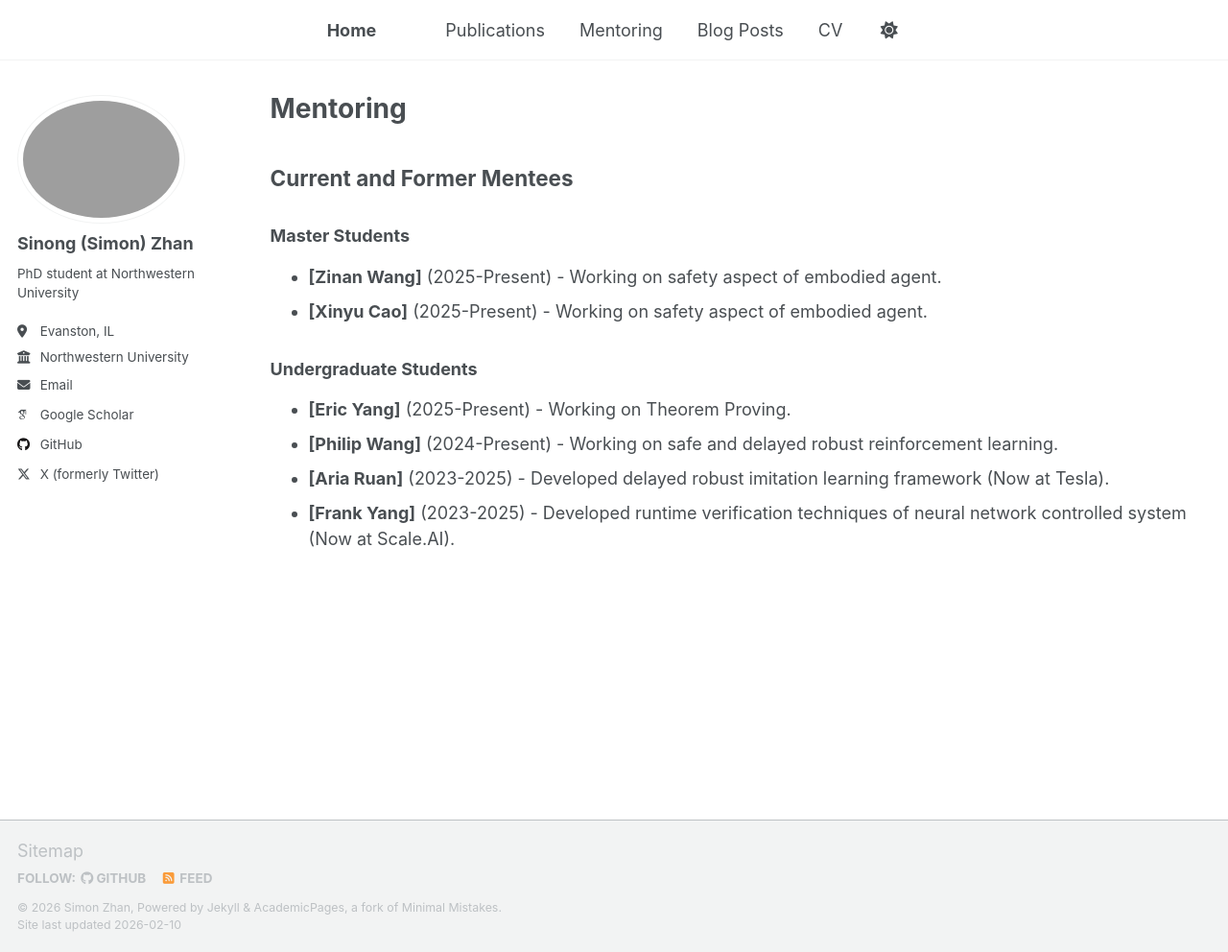
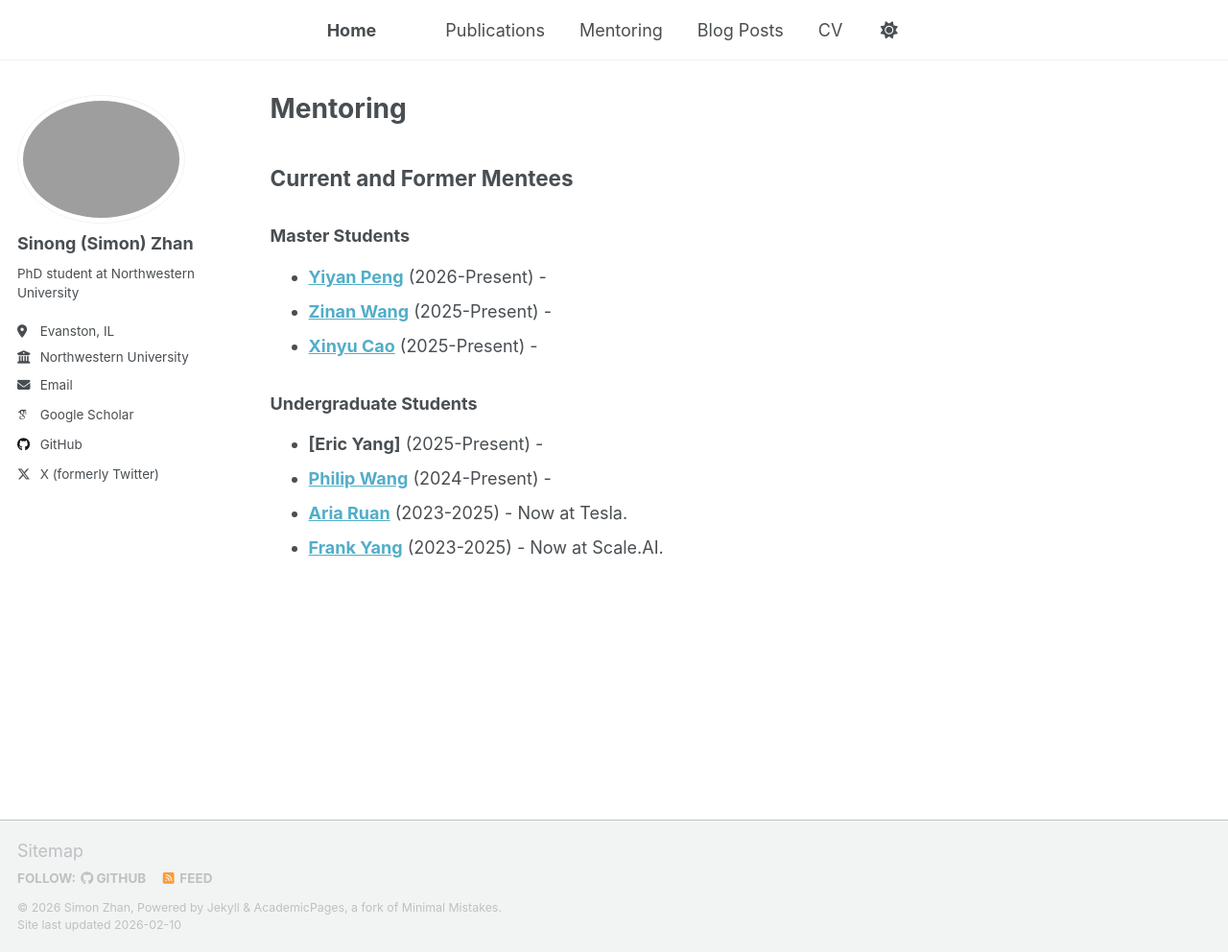
Before and after one commit to SimonZhan-code/SimonZhan-code.github.io, a Jekyll site: the page built from _pages/mentoring.md, in a window 1280 px wide and 992 px high. Shown: the whole window at 96% size. Built offline with Jekyll 4.4.1, drawn with Linux system fonts in a browser that asks for light colours; some web fonts are replaced; a script that is not in the unit is left out.

Commit message:
update current student profile

```diff
--- a/_pages/mentoring.md
+++ b/_pages/mentoring.md
@@ -8,11 +8,12 @@ author_profile: true
 ## Current and Former Mentees
 
 ### Master Students
-- **[Zinan Wang]** (2025-Present) - Working on safety aspect of embodied agent.
-- **[Xinyu Cao]** (2025-Present) - Working on safety aspect of embodied agent.
+- **[Yiyan Peng](https://666harrypeng.github.io/)** (2026-Present) -
+- **[Zinan Wang](https://www.linkedin.com/in/zinan-wang-4b3b3231a)** (2025-Present) -
+- **[Xinyu Cao](https://www.linkedin.com/in/xinyu-cao-b6959214a)** (2025-Present) -
 
 ### Undergraduate Students
-- **[Eric Yang]** (2025-Present) - Working on Theorem Proving.
-- **[Philip Wang]** (2024-Present) - Working on safe and delayed robust reinforcement learning.
-- **[Aria Ruan]** (2023-2025) - Developed delayed robust imitation learning framework (Now at Tesla).
-- **[Frank Yang]** (2023-2025) - Developed runtime verification techniques of neural network controlled system (Now at Scale.AI).
+- **[Eric Yang]** (2025-Present) -
+- **[Philip Wang](https://www.linkedin.com/in/philip-wang-a3919a270)** (2024-Present) -
+- **[Aria Ruan](https://ariar1225.github.io/)** (2023-2025) - Now at Tesla.
+- **[Frank Yang](https://yyf20001230.github.io/frank_yang/)** (2023-2025) - Now at Scale.AI.
```
Also changed, not shown: 2 other files.
